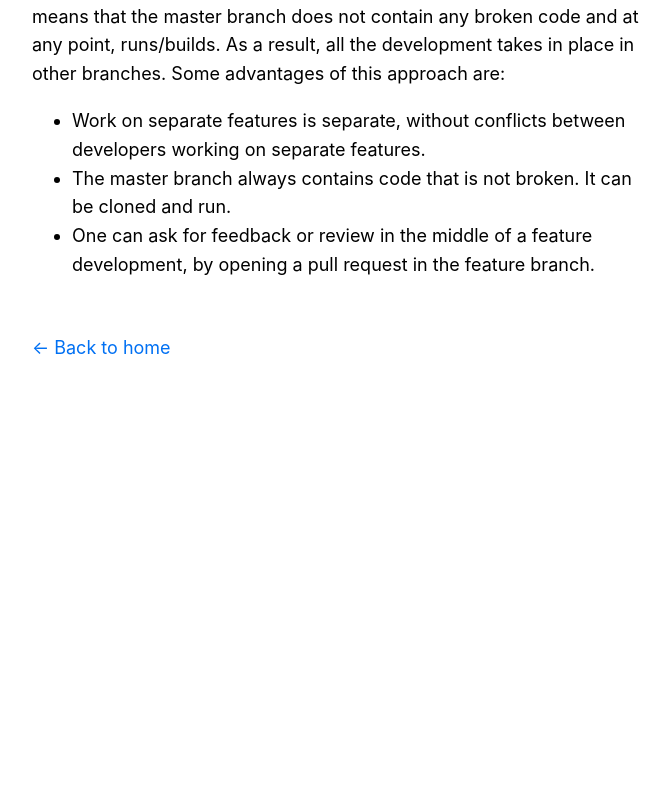
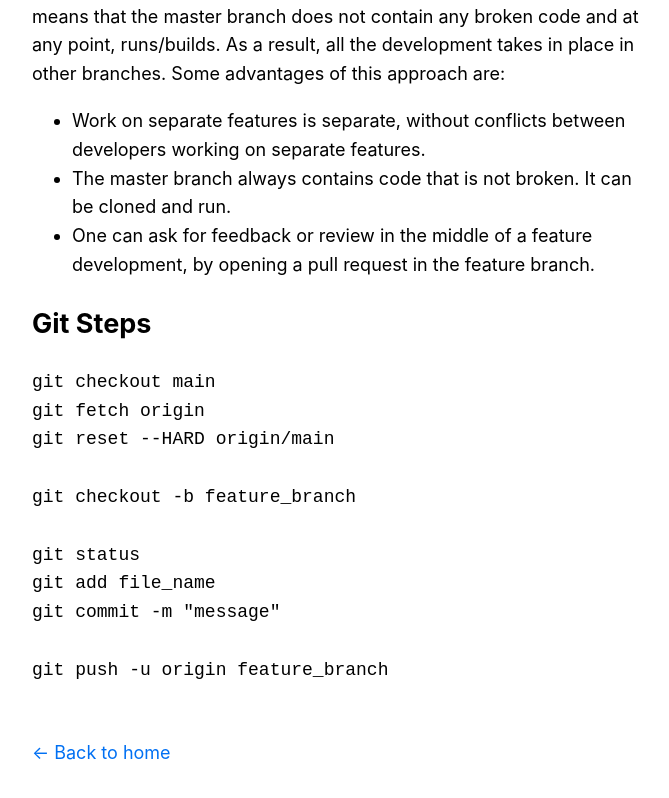
Before and after one commit to tssavita/savitaseetaraman.com, a Next.js app: page /posts/featureflow in a window 1280 px wide. Shown: the part 440-1238 px from the top of the page, without its empty margins (302-971 px from the left). Before the commit the page ends 911 px from the top, so only its background shows below. Built offline with nearby package versions, Linux system fonts and the light colour scheme.

Commit message:
featureflow commandsgit

```diff
--- a/pages/posts/featureflow.js
+++ b/pages/posts/featureflow.js
@@ -32,7 +32,20 @@ export default function Home() {
                             by opening a pull request in the feature branch.
                         </li>
                     </ul>
-
+                    <h2>Git Steps</h2>
+                        <pre>
+                            git checkout main <br />
+                            git fetch origin <br />
+                            git reset --HARD origin/main <br />
+                            <br />
+                            git checkout -b feature_branch <br />
+                            <br />
+                            git status <br />
+                            git add file_name <br />
+                            git commit -m "message" <br />
+                            <br />
+                            git push -u origin feature_branch
+                        </pre>
                 </p>
             </article>
         </Layout>
```
